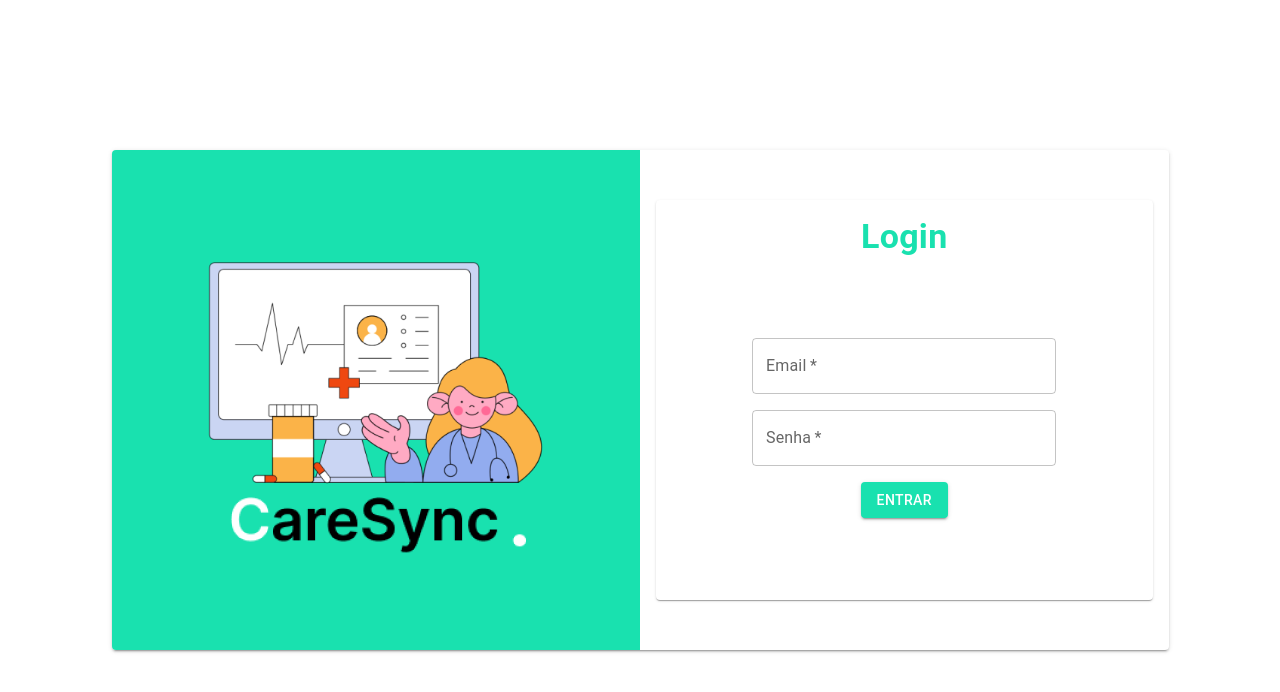
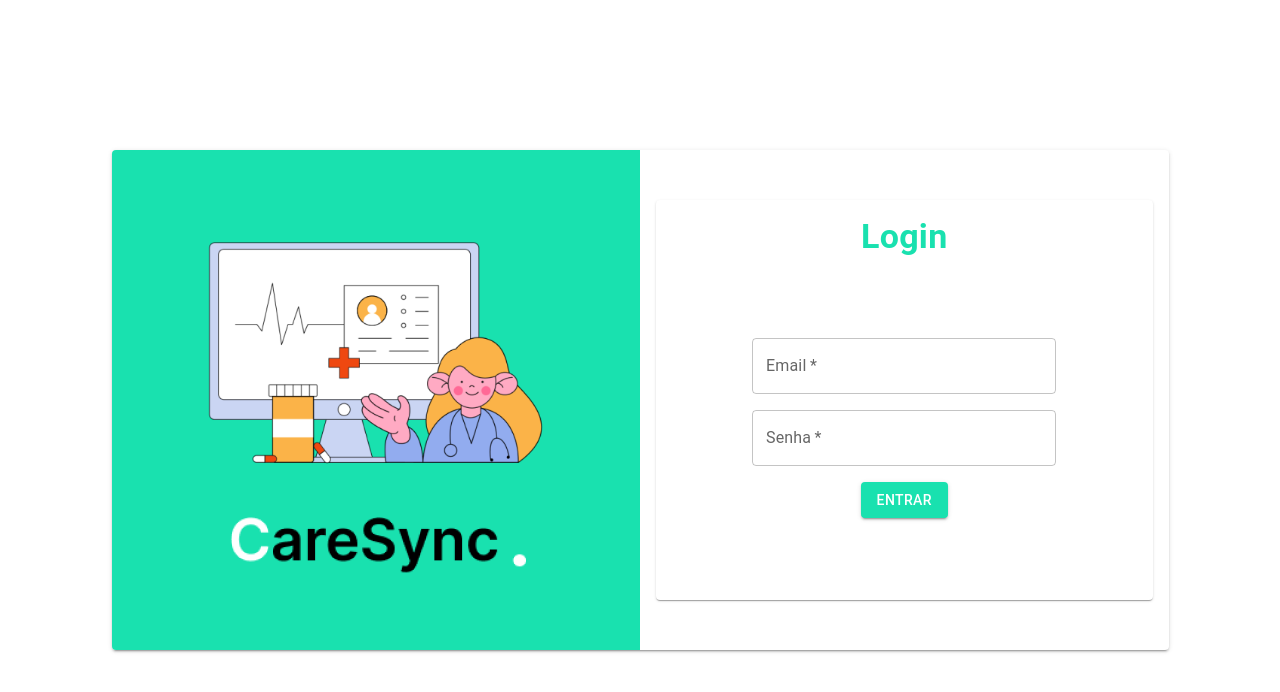
Before and after one commit to DeboraBorgesDev/careSync, a React (Create React App) app: page /login in a window 1280 px wide. Shown: the top 692 px of the page. Built offline with nearby package versions, Linux system fonts and the light colour scheme.

Commit message:
estrutura inicial do projeto

```diff
--- a/package.json
+++ b/package.json
@@ -18,6 +18,7 @@
     "@types/react-dom": "^18.0.0",
     "react": "^18.3.1",
     "react-dom": "^18.3.1",
+    "react-router-dom": "^6.23.1",
     "react-scripts": "5.0.1",
     "typescript": "^4.4.2",
     "web-vitals": "^2.1.0"
--- a/src/App.tsx
+++ b/src/App.tsx
@@ -1,10 +1,11 @@
 import React from 'react';
 import './App.css';
-import LoginPage from './screens/login';
+import { RouterProvider } from 'react-router-dom';
+import { router } from './routes';
 
 function App() {
   return (
-    <LoginPage/>
+    <RouterProvider router={router} />
   );
 }
 
--- /dev/null
+++ b/src/routes/index.tsx
@@ -0,0 +1,23 @@
+import React from 'react';
+import {  createBrowserRouter } from 'react-router-dom';
+import LoginPage from '../screens/login';
+
+
+export const router = createBrowserRouter([
+	// {
+	// 	path: "/",
+	// 	element: <HomePage />,
+	// },
+	// {
+	// 	path: "/room/:roomId",
+	// 	element: <RoomPage />,
+	// },
+	{
+		path: "/login",
+		element: <LoginPage />,
+	},
+	{
+		path: "*",
+		element: <LoginPage />,
+	},
+])
--- a/src/screens/login/index.tsx
+++ b/src/screens/login/index.tsx
@@ -18,7 +18,7 @@ const LoginPage = () => {
                             <Grid item className={classes.img}>
                                 <img src={loginImage} alt="teste" style={{ width: '75%' }} />
                             </Grid>
-                            <Grid item className={classes.img}>
+                            <Grid item className={classes.logo}>
                                 <img src={logo} alt="logo"  />
                             </Grid>
                         </Grid>
--- a/src/screens/login/styles.ts
+++ b/src/screens/login/styles.ts
@@ -40,7 +40,7 @@ export const useStyles = makeStyles((theme: Theme) =>
             justifyContent: 'center'
         },
         logo: {
-            paddingTop: theme.spacing(8),
+            paddingTop: theme.spacing(5),
             display: 'flex',
             justifyContent: 'center'
         }
```
Also changed, not shown: 1 other file (tests, documents, lock files or other folders).
